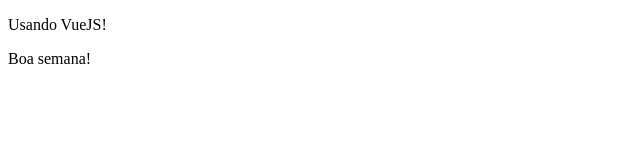
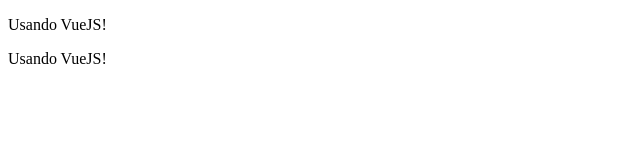
Before and after one commit to arthur1041/curso_vue, a plain HTML site: page interagindo_com_o_DOM/template-v2.html in a window 1280 px wide. Shown: the full height of the page, 0-640 px from the left. Drawn offline with nearby package versions, Linux system fonts and the light colour scheme.

Commit message:
simplecommit

```diff
--- a/interagindo_com_o_DOM/template-v2.html
+++ b/interagindo_com_o_DOM/template-v2.html
@@ -22,7 +22,8 @@
             },
             methods: {
                 saudacao: function(){
-                    return "Boa semana!";
+                    console.log(this);
+                    return this.titulo;
                 }
             },
 
```
